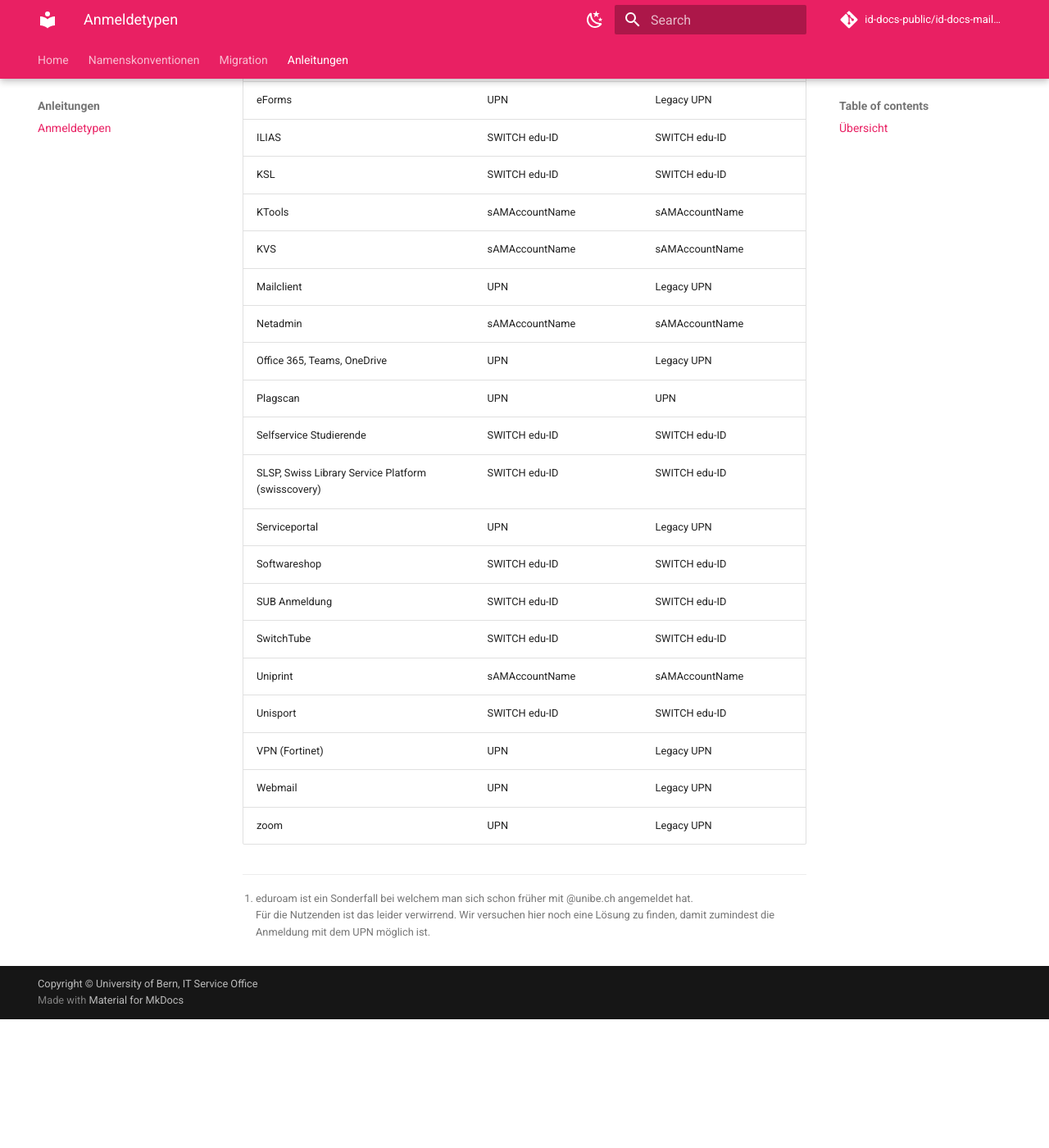
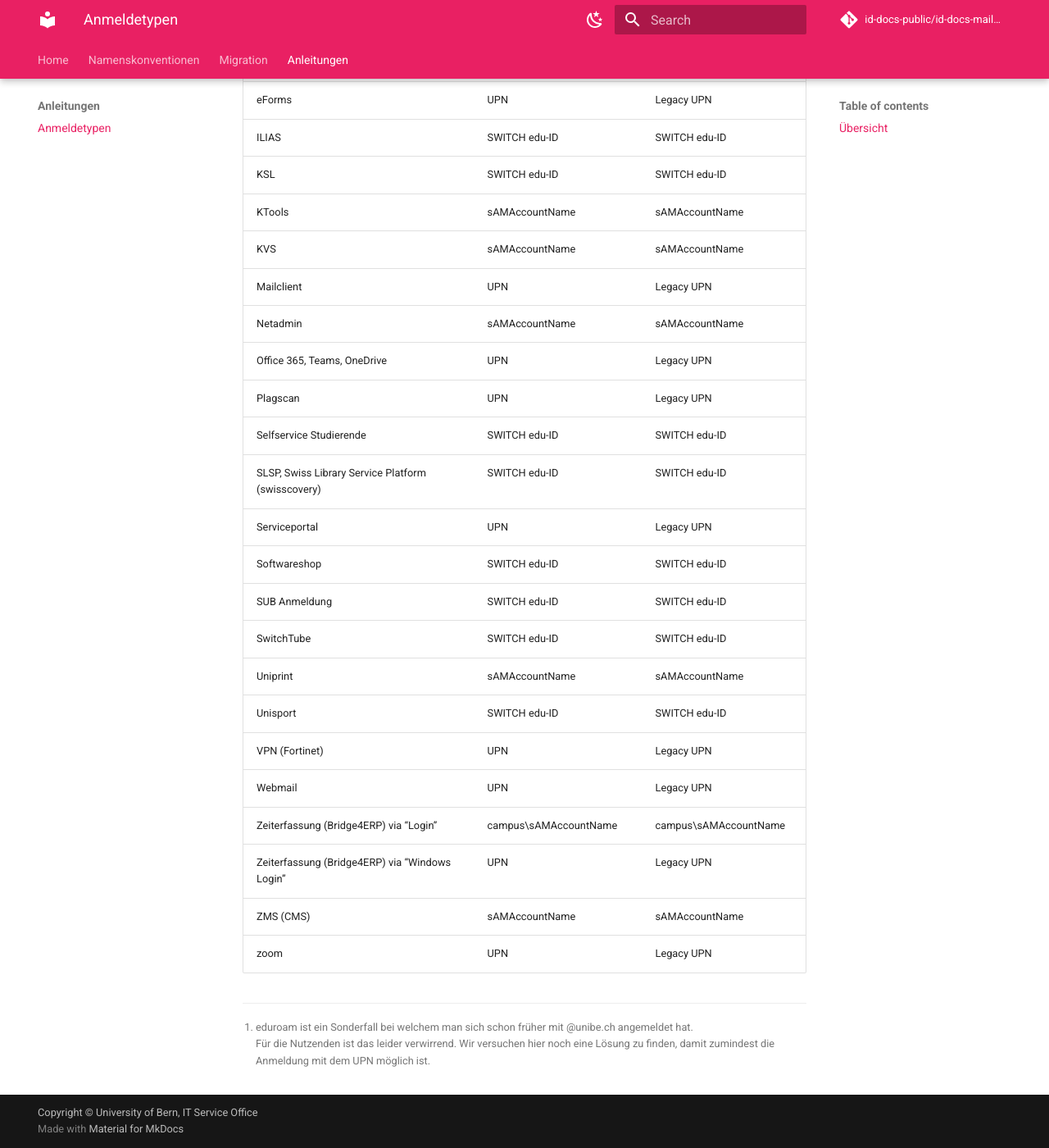
Before and after one commit to idci-unibe-ch/docs-mail2upn, an MkDocs documentation site: the page built from docs/tutorials/tutorials-logins.md, in a window 1280 px wide and 1400 px high, scrolled down 926 px. Shown: the whole window at 82% size. Built offline with MkDocs 1.6.1 and Material for MkDocs 9.7.7, drawn with Linux system fonts in a browser that asks for light colours; before the commit the page ends 2169 px from its top, so only the background shows below that.

Commit message:
Logins and dates updated

```diff
--- a/docs/tutorials/tutorials-logins.md
+++ b/docs/tutorials/tutorials-logins.md
@@ -35,7 +35,7 @@ Für die Migration sind folgende Begriffe für Sie und bei der Kommunikation mit
 | Mailclient                                         	| UPN                           | Legacy UPN                  |
 | Netadmin                                           	| sAMAccountName                | sAMAccountName              |
 | Office 365, Teams, OneDrive                        	| UPN                           | Legacy UPN                  |
-| Plagscan                                           	| UPN                           | UPN                         |
+| Plagscan                                           	| UPN                           | Legacy UPN                  |
 | Selfservice Studierende                            	| SWITCH edu-ID                 | SWITCH edu-ID               |
 | SLSP, Swiss Library Service Platform (swisscovery) 	| SWITCH edu-ID                 | SWITCH edu-ID               |
 | Serviceportal                                      	| UPN                           | Legacy UPN                  |
@@ -46,6 +46,9 @@ Für die Migration sind folgende Begriffe für Sie und bei der Kommunikation mit
 | Unisport                                           	| SWITCH edu-ID                 | SWITCH edu-ID               |
 | VPN (Fortinet)                                      	| UPN                           | Legacy UPN                  |
 | Webmail                                            	| UPN                           | Legacy UPN                  |
+| Zeiterfassung (Bridge4ERP) via "Login"               	| campus\sAMAccountName         | campus\sAMAccountName       |
+| Zeiterfassung (Bridge4ERP) via "Windows Login"       	| UPN                           | Legacy UPN                  |
+| ZMS (CMS)                                            	| sAMAccountName                | sAMAccountName              |
 | zoom                                               	| UPN                           | Legacy UPN                  |
 
 
```
Also changed, not shown: 1 other file.
